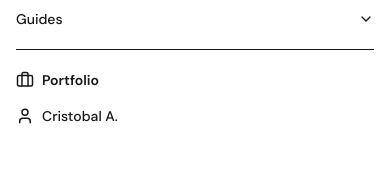
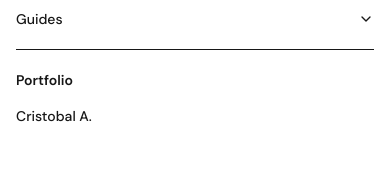
Before and after one commit to Okpeyemi/crowd, a Next.js app: page / in a window 390 px wide. Both pictures are taken after a click on the button 351 px from the left and 31 px from the top of the page. Shown: the part 136-312 px from the top of the page. Built offline with nearby package versions, Linux system fonts and the light colour scheme.

Commit message:
fix: Remove icons from links in Header component for cleaner design

```diff
--- a/src/components/Header.tsx
+++ b/src/components/Header.tsx
@@ -230,13 +230,13 @@ export default function Header() {
                 href="#"
                 className="flex items-center gap-2 text-sm font-semibold"
               >
-                <Briefcase size={18} /> Portfolio
+               Portfolio
               </Link>
               <Link
                 href="#"
                 className="flex items-center gap-2 text-sm font-medium"
               >
-                <User size={18} /> Cristobal A.
+                Cristobal A.
               </Link>
             </div>
           </div>
```
